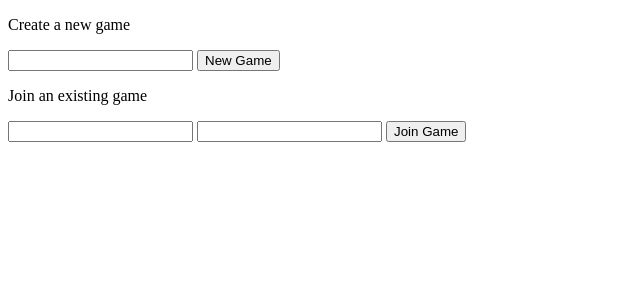
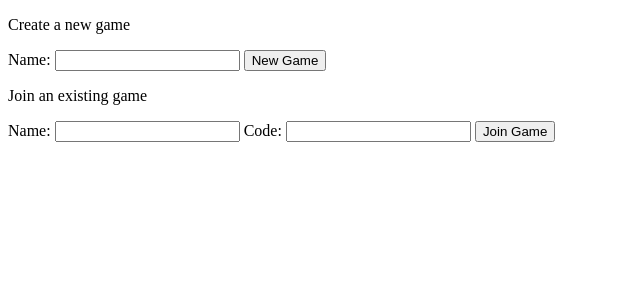
Before and after one commit to GandalfDG/tworooms-old, a Django app: page /game/ in a window 1280 px wide. Shown: the top 300 px of the page, without its empty margins (0-640 px from the left). Run offline with Django 3.2, Linux system fonts and the light colour scheme.

Commit message:
added form field labels

```diff
--- a/game/templates/game/landing_page.html
+++ b/game/templates/game/landing_page.html
@@ -13,7 +13,8 @@
 
     <form action="{% url 'new_game' %}" method="post">
         {% csrf_token %}
-        <input type="text" name="player_name" required>
+        <label for="new_player_name">Name:</label>
+        <input type="text" id="new_player_name" name="player_name" required>
         <input type="submit" value="New Game">
     </form>
 
@@ -21,8 +22,10 @@
 
     <form action="{% url 'join_game' %}" method="post">
         {% csrf_token %}
-        <input type="text" name="player_name" required>
-        <input type="text" name="access_code" required>
+        <label for="join_player_name">Name:</label>
+        <input type="text" id="join_player_name" name="player_name" required>
+        <label for="join_access_code">Code:</label>
+        <input type="text" id="join_access_code" name="access_code" required>
         <input type="submit" value="Join Game">
     </form>
 
```
